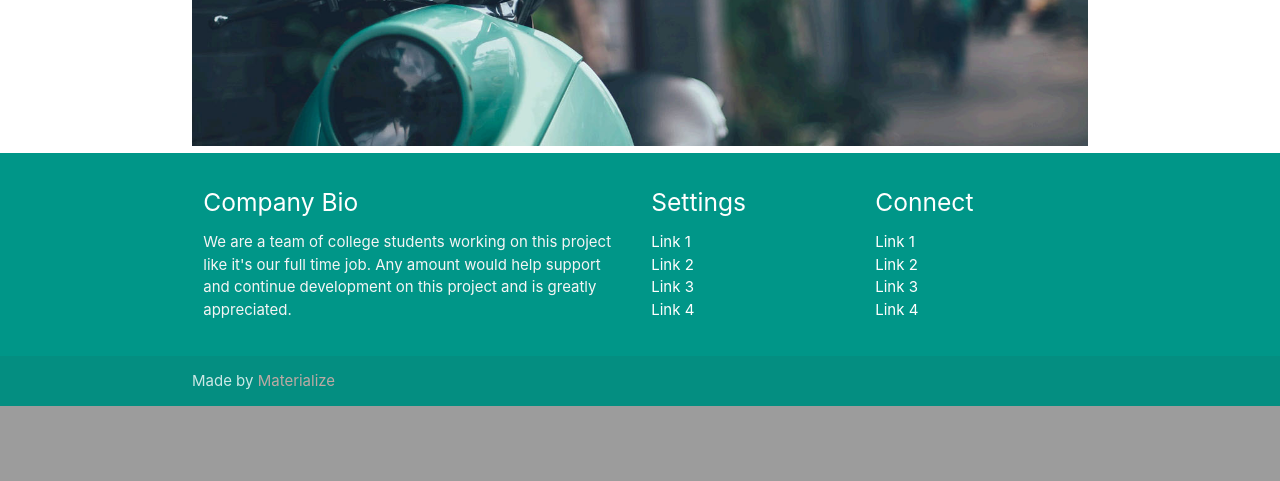
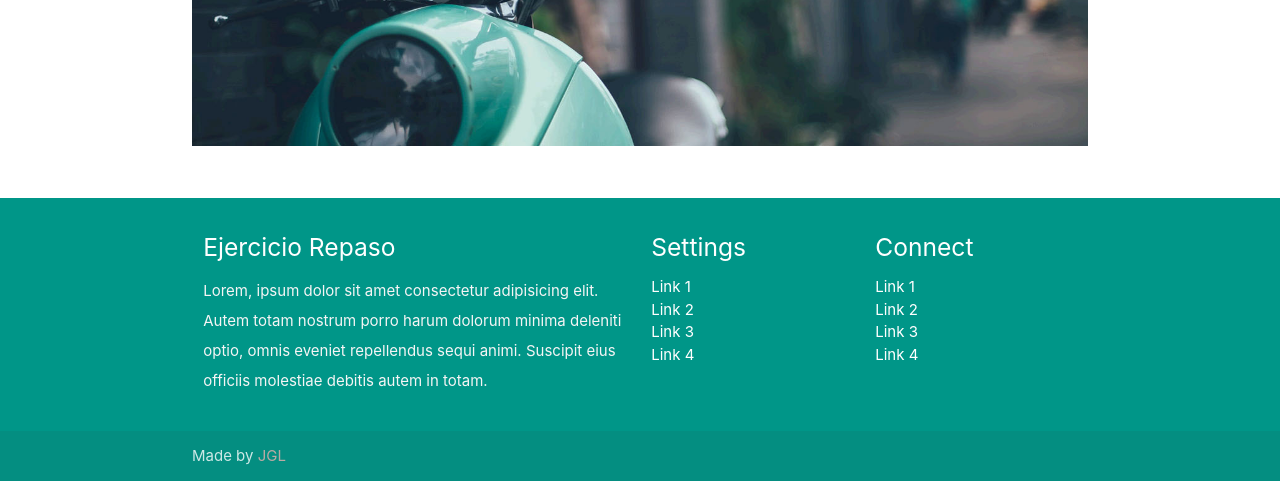
Before and after one commit to Riaven/EjercicioRepaso, a Django app: page /index/ in a window 1280 px wide. Shown: the part 880-1361 px from the top of the page. Before the commit the page ends 1286 px from the top, so only its background shows below. Run offline with Django 3.2, Linux system fonts and the light colour scheme; some libraries are stand-ins or nearby versions.

Commit message:
modifica

```diff
--- a/ejercicio/templates/base/base.html
+++ b/ejercicio/templates/base/base.html
@@ -11,12 +11,12 @@
 
     <!-- CSS  -->
     <link href="https://fonts.googleapis.com/icon?family=Material+Icons" rel="stylesheet">
-    <link rel="stylesheet"  href="{% static 'css/estilos.css' %}">
-    <link type="text/css" rel="stylesheet" href="{% static 'css/materialize.min.css' %}"  media="screen,projection"/>
+
+
     {% block css %}
-    <link href="https://fonts.googleapis.com/icon?family=Material+Icons" rel="stylesheet">
-    <link rel="stylesheet" href="https://cdnjs.cloudflare.com/ajax/libs/materialize/1.0.0-rc.1/css/materialize.min.css"
-        integrity="sha256-qj3p6P1fJIV+Ndv7RW1ovZI2UhOuboj9GcODzcNFIN8=" crossorigin="anonymous" />
+    <link type="text/css" rel="stylesheet" href="{% static 'css/style.css' %}"  media="screen,projection"/>
+
+    <link type="text/css" rel="stylesheet" href="{% static 'css/materialize.css' %}"  media="screen,projection"/>
     {% endblock css %}
 
 </head>
@@ -65,10 +65,8 @@
         <div class="container">
             <div class="row">
                 <div class="col l6 s12">
-                    <h5 class="white-text">Company Bio</h5>
-                    <p class="grey-text text-lighten-4">We are a team of college students working on this project like
-                        it's our full time job. Any amount would help support and continue development on this project
-                        and is greatly appreciated.</p>
+                    <h5 class="white-text">Ejercicio Repaso</h5>
+                    <p class="grey-text text-lighten-4">Lorem, ipsum dolor sit amet consectetur adipisicing elit. Autem totam nostrum porro harum dolorum minima deleniti optio, omnis eveniet repellendus sequi animi. Suscipit eius officiis molestiae debitis autem in totam.</p>
 
 
                 </div>
@@ -94,17 +92,22 @@
         </div>
         <div class="footer-copyright">
             <div class="container">
-                Made by <a class="brown-text text-lighten-3" href="http://materializecss.com">Materialize</a>
+                Made by <a class="brown-text text-lighten-3" href="http://materializecss.com">JGL</a>
             </div>
         </div>
     </footer>
 
 
+
+
+    {% block javascript %}
     <!--  Scripts-->
     <script src="https://code.jquery.com/jquery-2.1.1.min.js"></script>
-    <script src="js/materialize.js"></script>
-    <script src="js/init.js"></script>
-    {% block javascript %}
+
+
+
+
+	<script type="text/javascript" src="{% static 'js/materialize.js' %}"></script>
     <script src="https://code.jquery.com/jquery-3.3.1.min.js" integrity="sha256-FgpCb/KJQlLNfOu91ta32o/NMZxltwRo8QtmkMRdAu8="
         crossorigin="anonymous"></script>
 
--- a/ejercicio/templates/principal/index.html
+++ b/ejercicio/templates/principal/index.html
@@ -4,4 +4,5 @@
 
 {% block content %}
 <img src="{% static 'images\background1.jpg' %}" class="responsive-img" alt="imagen">
+<br><br><br>
 {% endblock %}
```
